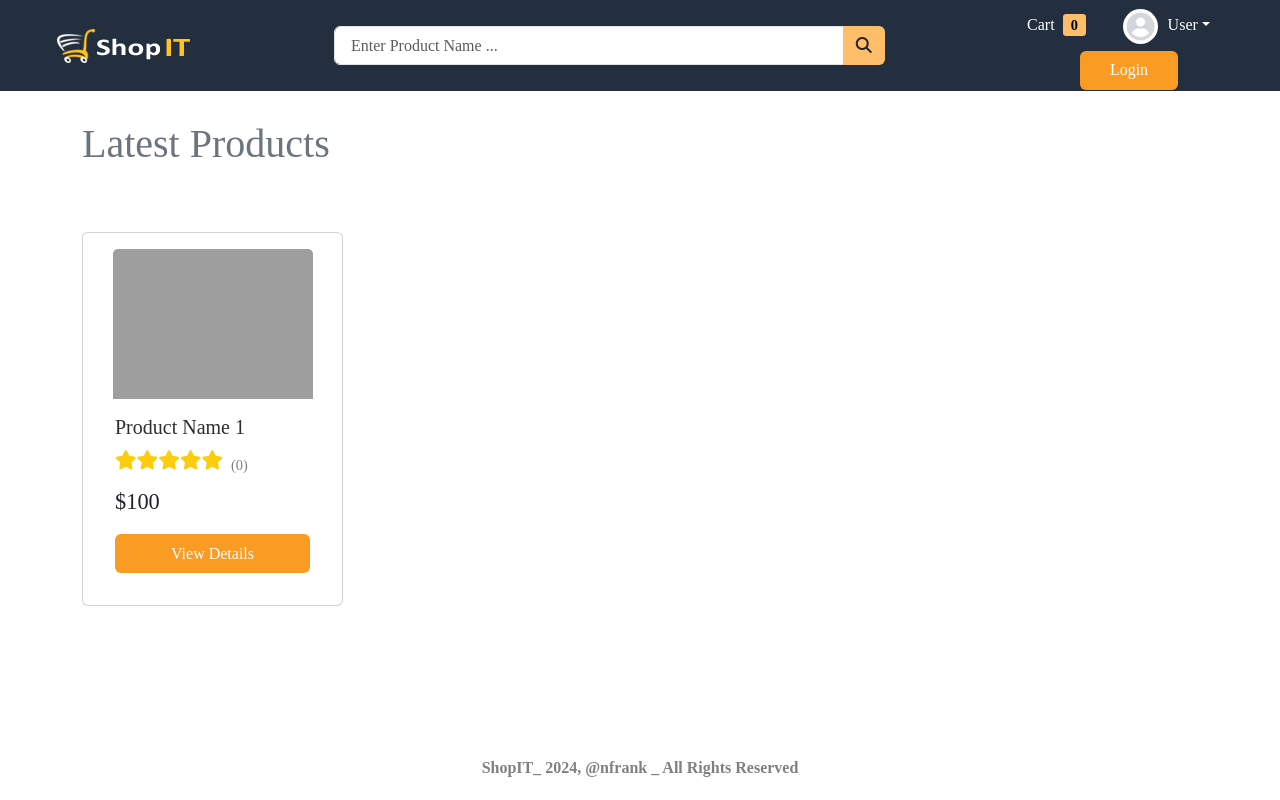
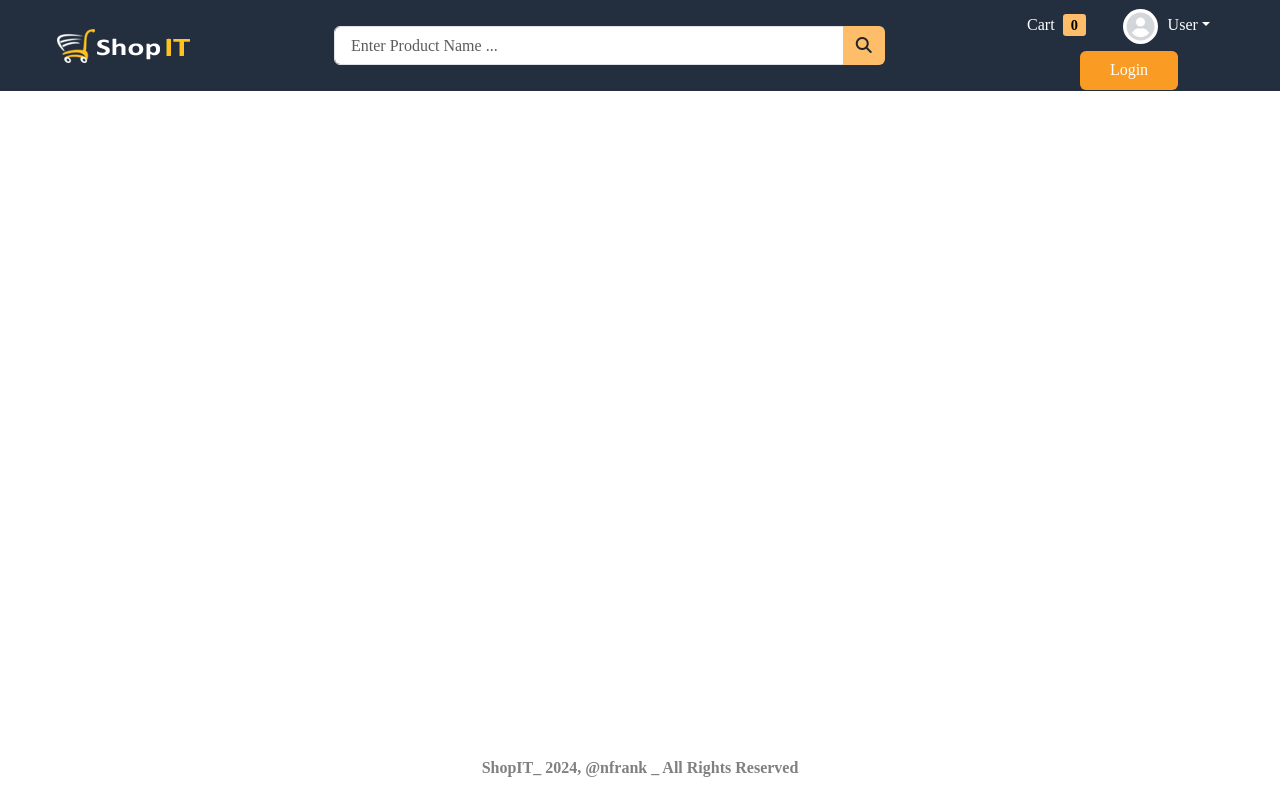
Before and after one commit to nfrank75/mern_redux_ecommerce, a React (Create React App) app in the folder frontend/: page /product/1 in a window 1280 px wide. Built offline with nearby package versions, Linux system fonts and the light colour scheme; grey boxes are pictures that could not be loaded; a web font is replaced by a local one.

Commit message:
implementation of react router Dom with react-router-dom library

```diff
--- a/frontend/package.json
+++ b/frontend/package.json
@@ -8,6 +8,7 @@
     "@testing-library/user-event": "^13.5.0",
     "react": "^18.3.1",
     "react-dom": "^18.3.1",
+    "react-router-dom": "^6.23.1",
     "react-scripts": "5.0.1",
     "web-vitals": "^2.1.4"
   },
--- a/frontend/src/App.js
+++ b/frontend/src/App.js
@@ -1,20 +1,27 @@
 import "./App.css";
+
+import { BrowserRouter as Router, Routes, Route } from "react-router-dom";
 
 import Home from "./components/Home";
 
+import Footer from "./components/layout/Footer";
 import Header from "./components/layout/Header";
-import Footer from "./components/layout/Footer";
 
 function App() {
   return (
-    <div className="App">
-      <Header />
+    <Router>
+      <div className="App">
+        <Header />
 
-      <div className="container">
-        <Home />
+        <div className="container">
+          <Routes>
+            <Route path="/" element={<Home />} />
+          </Routes>
+        </div>
+
+        <Footer />
       </div>
-      <Footer />
-    </div>
+    </Router>
   );
 }
 
--- a/package.json
+++ b/package.json
@@ -21,6 +21,7 @@
     "jsonwebtoken": "^9.0.2",
     "mongoose": "^8.4.0",
     "nodemailer": "^6.9.13",
+    "react-router-dom": "^6.23.1",
     "swagger-jsdoc": "^6.2.8",
     "swagger-ui-express": "^5.0.1"
   },
```
